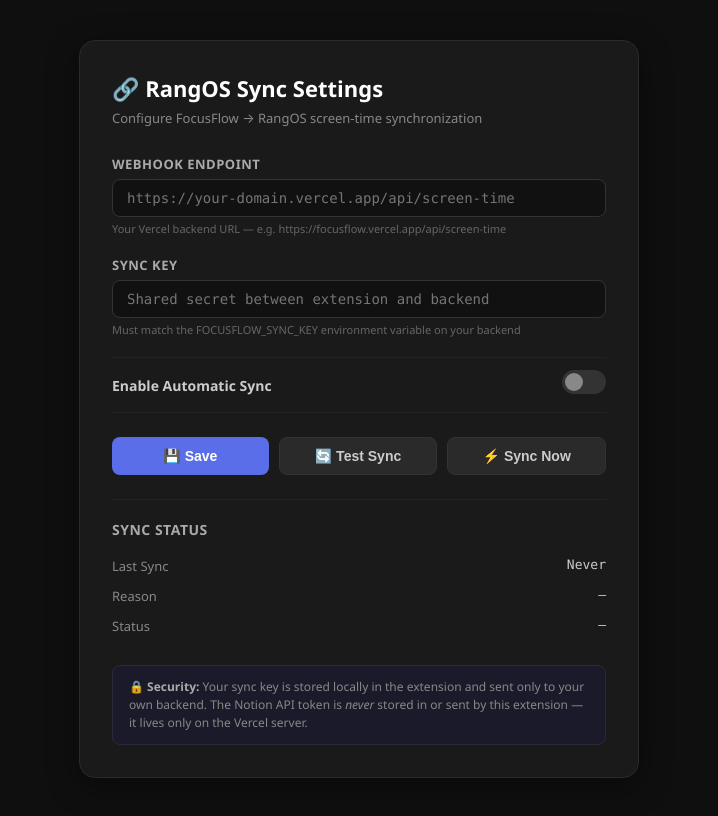
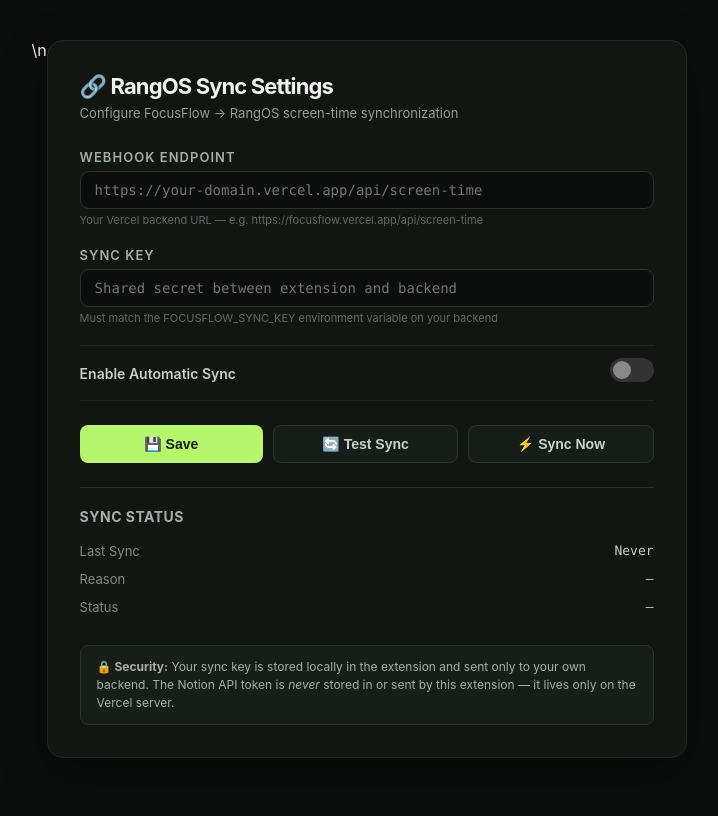
Before and after one commit to cosmiccoder200x-sys/Focusflow, a browser extension: page options.html in a window 1280 px wide. Shown: the whole page, without its empty margins (281-999 px from the left). Drawn offline with Linux system fonts and the light colour scheme.

Commit message:
feat: refresh FocusFlow minimal interface

```diff
--- a/options.html
+++ b/options.html
@@ -264,7 +264,26 @@
       color: #aaa;
     }
   </style>
-</head>
+
+<style>
+  :root { color-scheme: dark; --surface:#111612; --border:#29352b; --accent:#b7f56a; }
+  body { background:#0b0e0c; color:#edf3ed; font-family:Inter,ui-sans-serif,system-ui,sans-serif; }
+  .container { max-width:640px; background:#111612; border:1px solid #202a22; border-radius:16px; box-shadow:0 16px 48px rgba(0,0,0,.25); }
+  h1 { color:#edf3ed; letter-spacing:-.04em; }
+  .subtitle { color:#91a092; }
+  label { color:#a3b0a5; letter-spacing:.08em; }
+  input[type="text"], input[type="password"] { background:#0b0e0c; border:1px solid #29352b; border-radius:9px; color:#edf3ed; }
+  input[type="text"]:focus, input[type="password"]:focus { border-color:#b7f56a; }
+  .btn-primary { background:#b7f56a; color:#14200d; }
+  .btn-primary:hover { background:#cafa91; }
+  .btn-secondary { background:#171e19; border:1px solid #29352b; color:#c7d2c8; }
+  .btn-secondary:hover { background:#202a22; }
+  .status.success { background:#172217; border-color:#344b2b; color:#b7f56a; }
+  .status.error { background:#281717; border-color:#583030; }
+  .status.info { background:#141e29; border-color:#2b4058; }
+  .sync-info { border-color:#29352b; }
+  .security-note { background:#171e19; border-color:#29352b; color:#a3b0a5; }
+</style>\n</head>
 <body>
   <div class="container">
     <h1>🔗 RangOS Sync Settings</h1>
```
